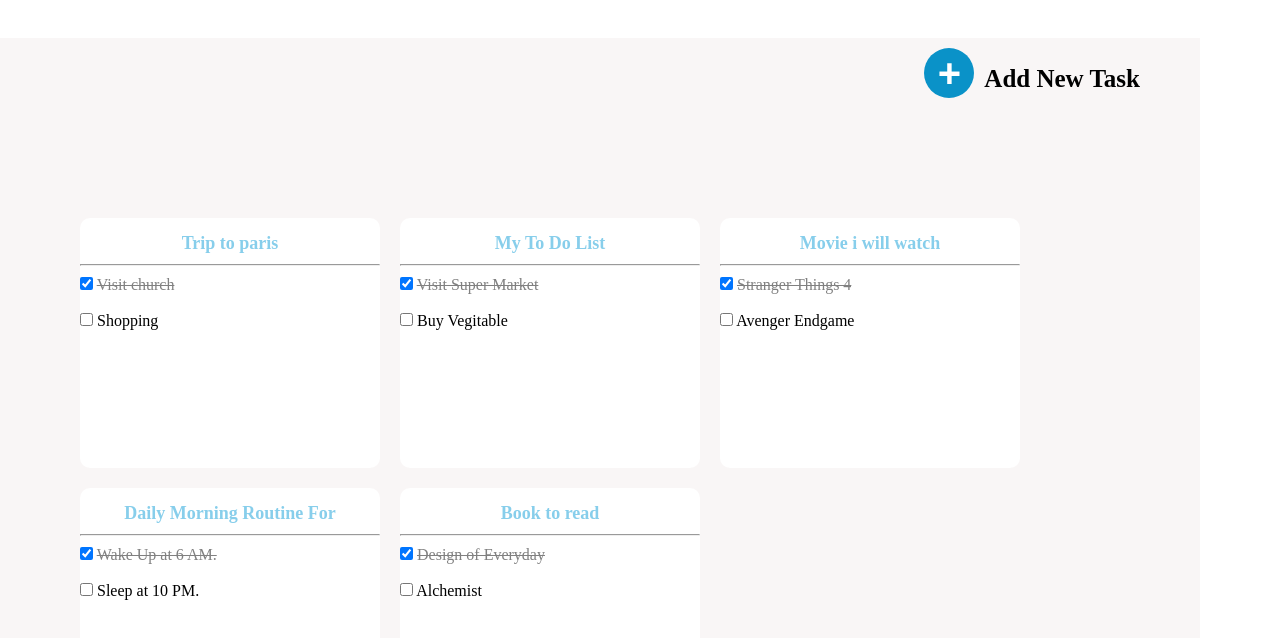
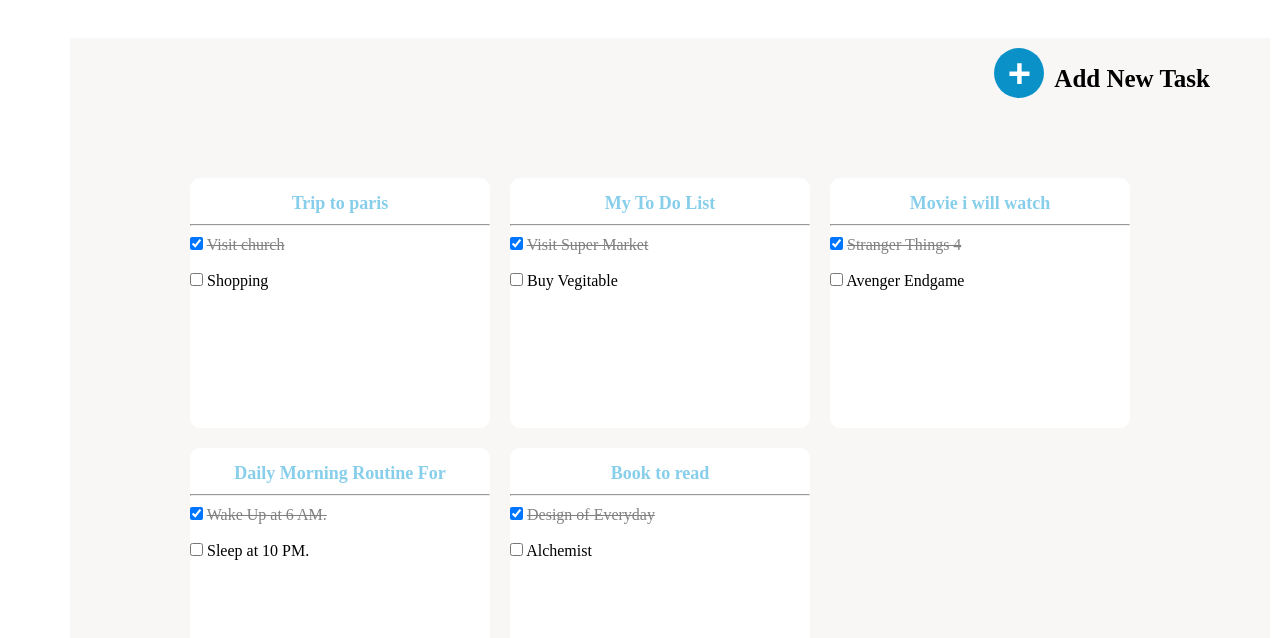
Before and after one commit to usman0All/CssProject1, a plain HTML site: page index.html in a window 1280 px wide. Shown: the part 66-704 px from the top of the page. Drawn offline with Linux system fonts and the light colour scheme.

Commit message:
third commit

```diff
--- a/style.css
+++ b/style.css
@@ -16,8 +16,11 @@
 }
 .parent-container{
     background-color:rgb(249, 246, 246);
+    /* width:1200px; */
     width:1200px;
+    margin-left: 70px;
     height: 800px;
+    /* border: 3px solid blue; */
 }
 .filter{
     background-color: white;
@@ -83,7 +86,10 @@
     display: flex;
     flex-wrap: wrap;
     align-content: baseline;
-    padding: 70px;
+    /* padding: 70px; */
+    padding-top: 30px;
+    padding-left: 110px;
+    /* border:3px solid red; */
 }
 #subparent{
     display: flex;
```
